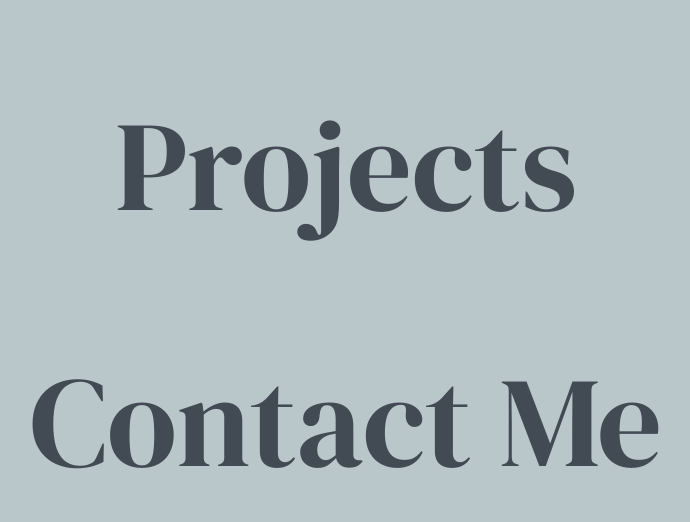
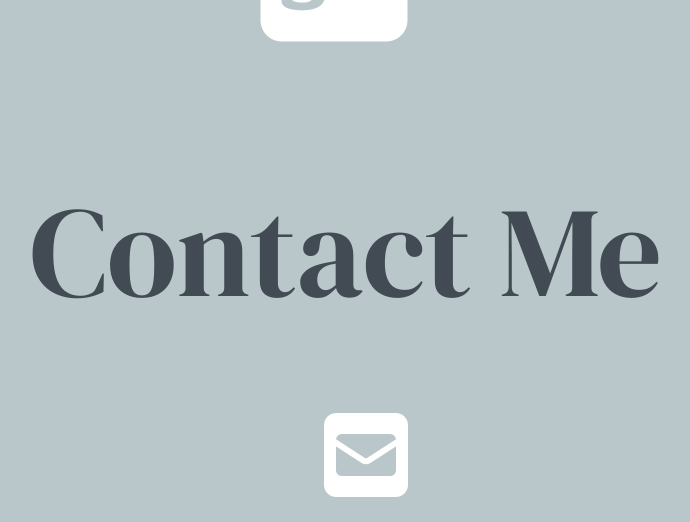
Before and after one commit to chriscostanza/Portfolio-Site, a plain HTML site: page index.html in a window 1280 px wide. Shown: the part 1961-2483 px from the top of the page, without its empty margins (294-984 px from the left). Drawn offline with Linux system fonts and the light colour scheme; a web font is replaced by a local one.

Commit message:
small changes before upload

```diff
--- a/app.css
+++ b/app.css
@@ -74,12 +74,11 @@ button:hover {
     font-weight: 400;
     font-size: 8em;
     color: #424B54;
-    margin: 0;
-
+    margin: 0 0 0.4em 0;
 }
 
 .portion {
-    margin: 4em auto 0 auto;
+    margin: 3em auto 0 auto;
     width: 90%;
     display: flex;
     flex-direction: row;
--- a/index.html
+++ b/index.html
@@ -72,9 +72,9 @@
         </section>
     </div>
 
-    <div class="portion" id="projects">
+<!--     <div class="portion" id="projects">
         <h2>Projects</h2>
-    </div>
+    </div> -->
 
     <div class="portion" id="contact">
         <section>
```
